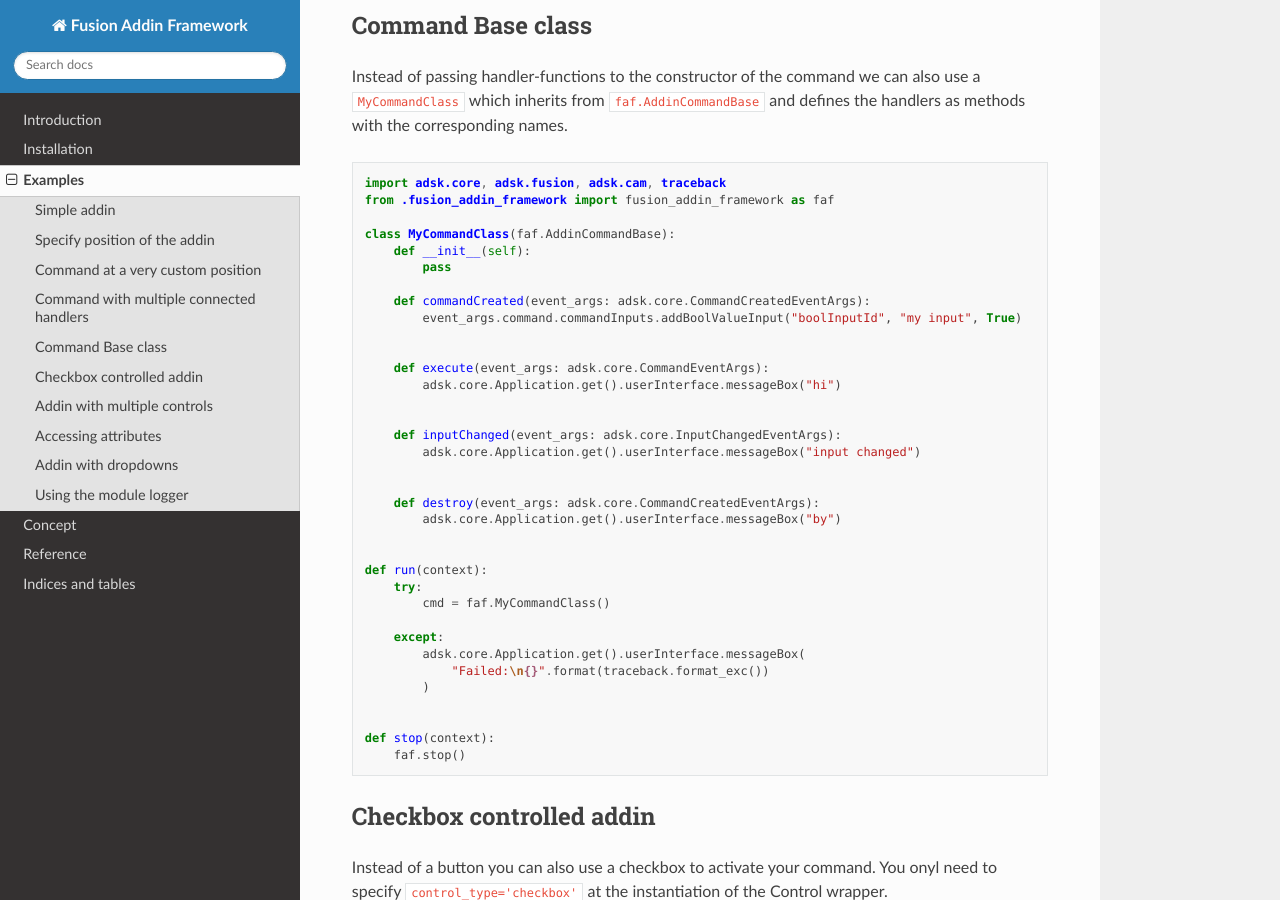
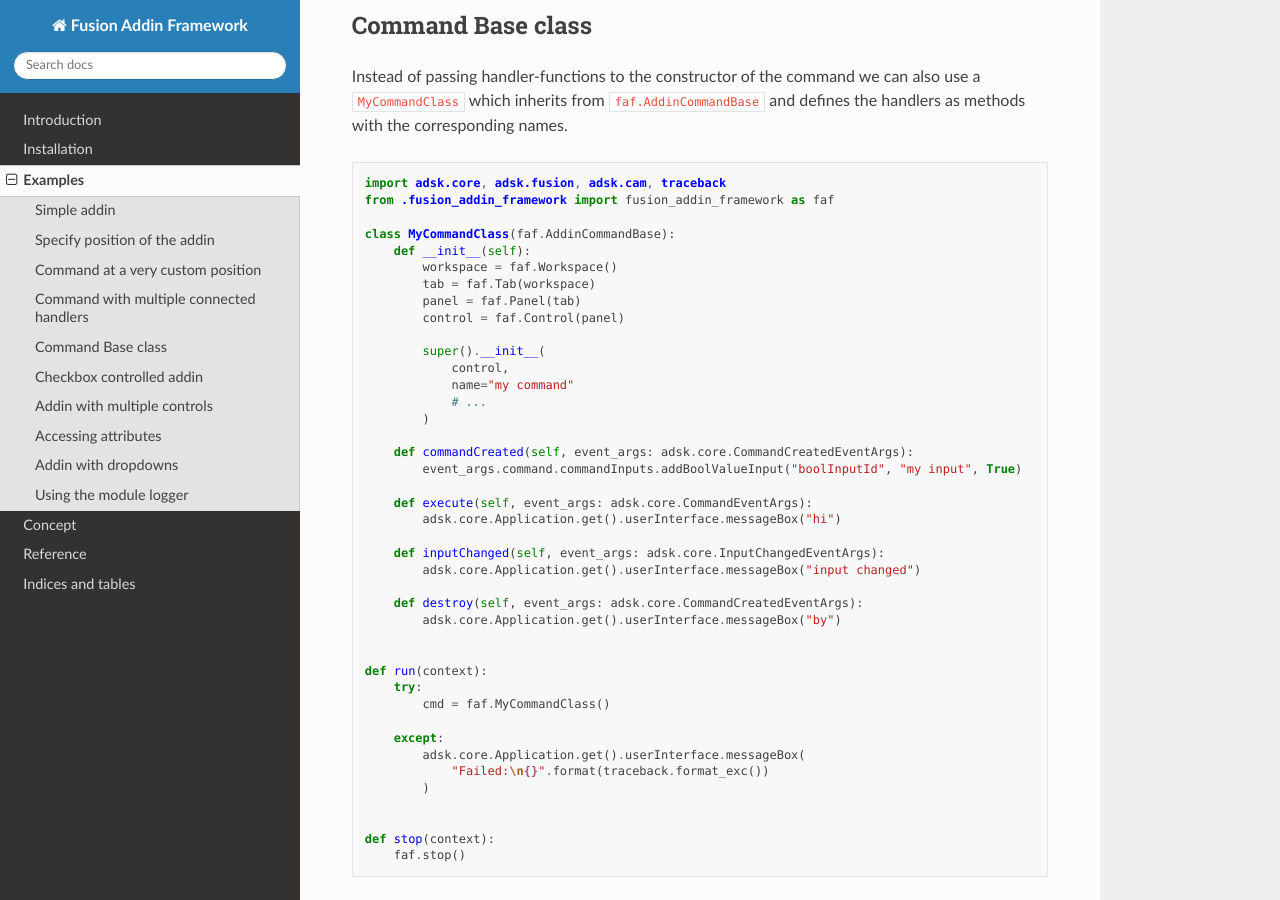
Before and after one commit to m0dd0/fusion_addin_framework, a Sphinx documentation site: the page built from docs/source/examples.rst, in a window 1280 px wide and 900 px high, scrolled down 3975 px. Built offline with Sphinx 7.4.7 and the Read the Docs theme 2.0.0, drawn with Linux system fonts in a browser that asks for light colours.

Commit message:
commadn abse class example in docs

```diff
--- a/docs/source/examples.rst
+++ b/docs/source/examples.rst
@@ -248,21 +248,27 @@ names.
 
     class MyCommandClass(faf.AddinCommandBase):
         def __init__(self):
-            pass
+            workspace = faf.Workspace()
+            tab = faf.Tab(workspace)
+            panel = faf.Panel(tab)
+            control = faf.Control(panel)
 
-        def commandCreated(event_args: adsk.core.CommandCreatedEventArgs):
+            super().__init__(
+                control,
+                name="my command"
+                # ...
+            )
+
+        def commandCreated(self, event_args: adsk.core.CommandCreatedEventArgs):
             event_args.command.commandInputs.addBoolValueInput("boolInputId", "my input", True)
 
-
-        def execute(event_args: adsk.core.CommandEventArgs):
+        def execute(self, event_args: adsk.core.CommandEventArgs):
             adsk.core.Application.get().userInterface.messageBox("hi")
 
-
-        def inputChanged(event_args: adsk.core.InputChangedEventArgs):
+        def inputChanged(self, event_args: adsk.core.InputChangedEventArgs):
             adsk.core.Application.get().userInterface.messageBox("input changed")
 
-
-        def destroy(event_args: adsk.core.CommandCreatedEventArgs):
+        def destroy(self, event_args: adsk.core.CommandCreatedEventArgs):
             adsk.core.Application.get().userInterface.messageBox("by")
 
 
```
